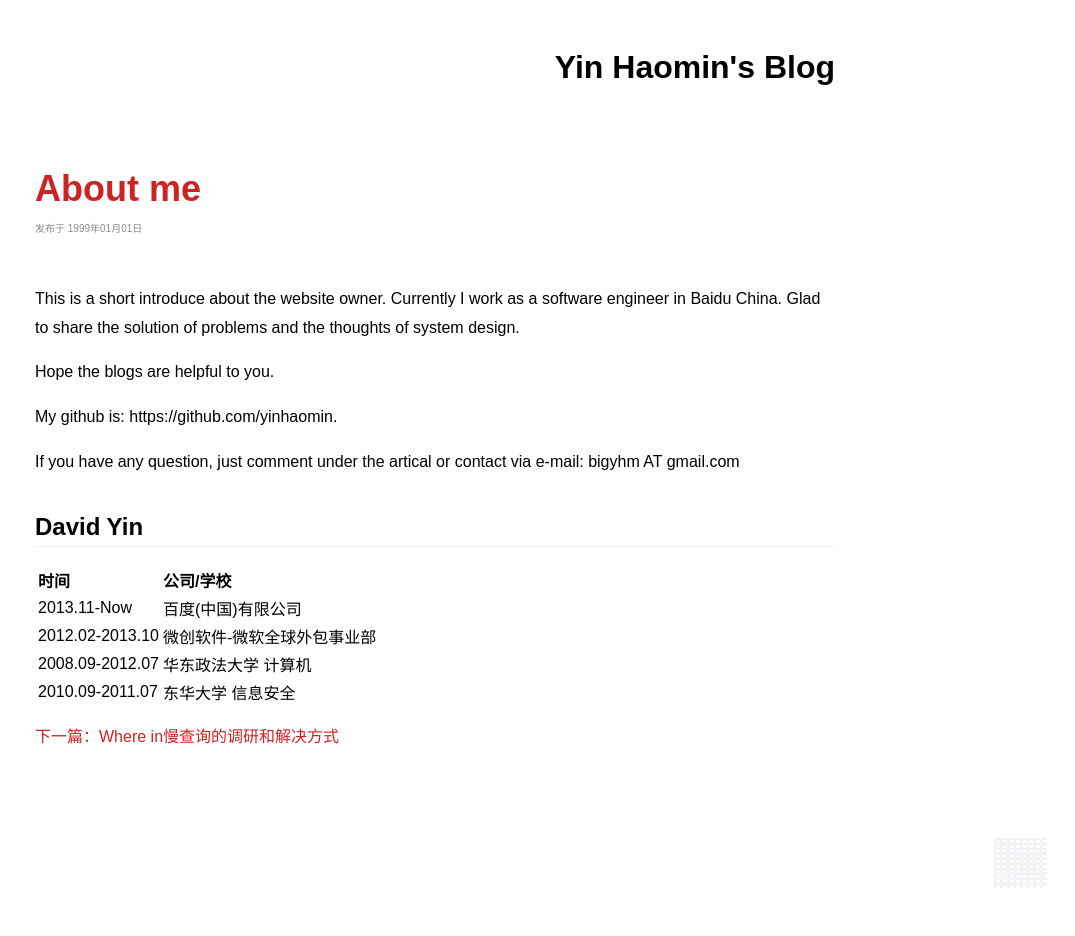
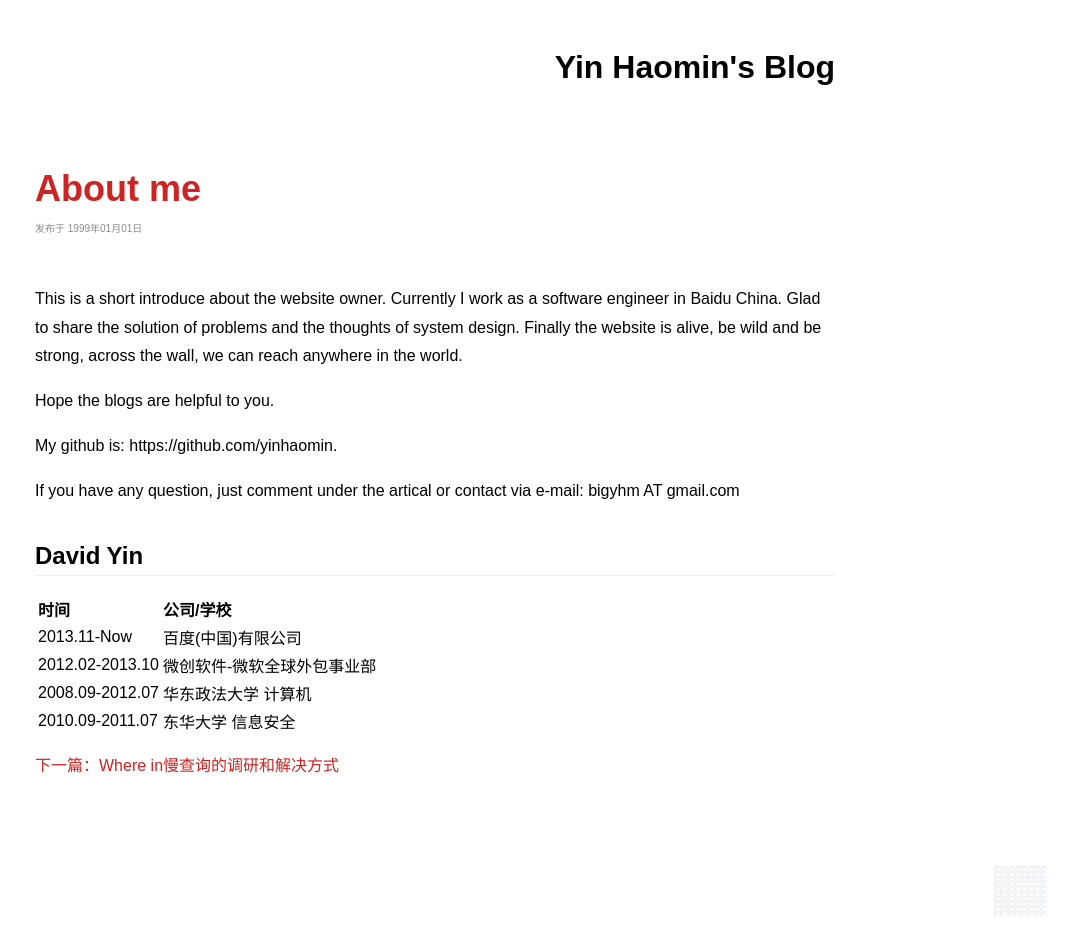
Before and after one commit to yinhaomin/yinhaomin.github.io, a Jekyll site: the page built from _posts/1999-01-01-About me.md, in a window 1280 px wide. Shown: the whole page, without its empty margins (205-1280 px from the left). Built offline with Jekyll 4.4.1, drawn with Linux system fonts in a browser that asks for light colours; comment, search, counter and statistics services are not loaded; before the commit the page ends 908 px from its top, so only the background shows below that.

Commit message:
Update 1999-01-01-About me.md

```diff
--- a/_posts/1999-01-01-About me.md
+++ b/_posts/1999-01-01-About me.md
@@ -7,6 +7,7 @@
 
 This is a short introduce about the website owner. Currently I work as a software engineer in Baidu China.
 Glad to share the solution of problems and the thoughts of system design.
+Finally the website is alive, be wild and be strong, across the wall, we can reach anywhere in the world.
 
 Hope the blogs are helpful to you.
 
```
